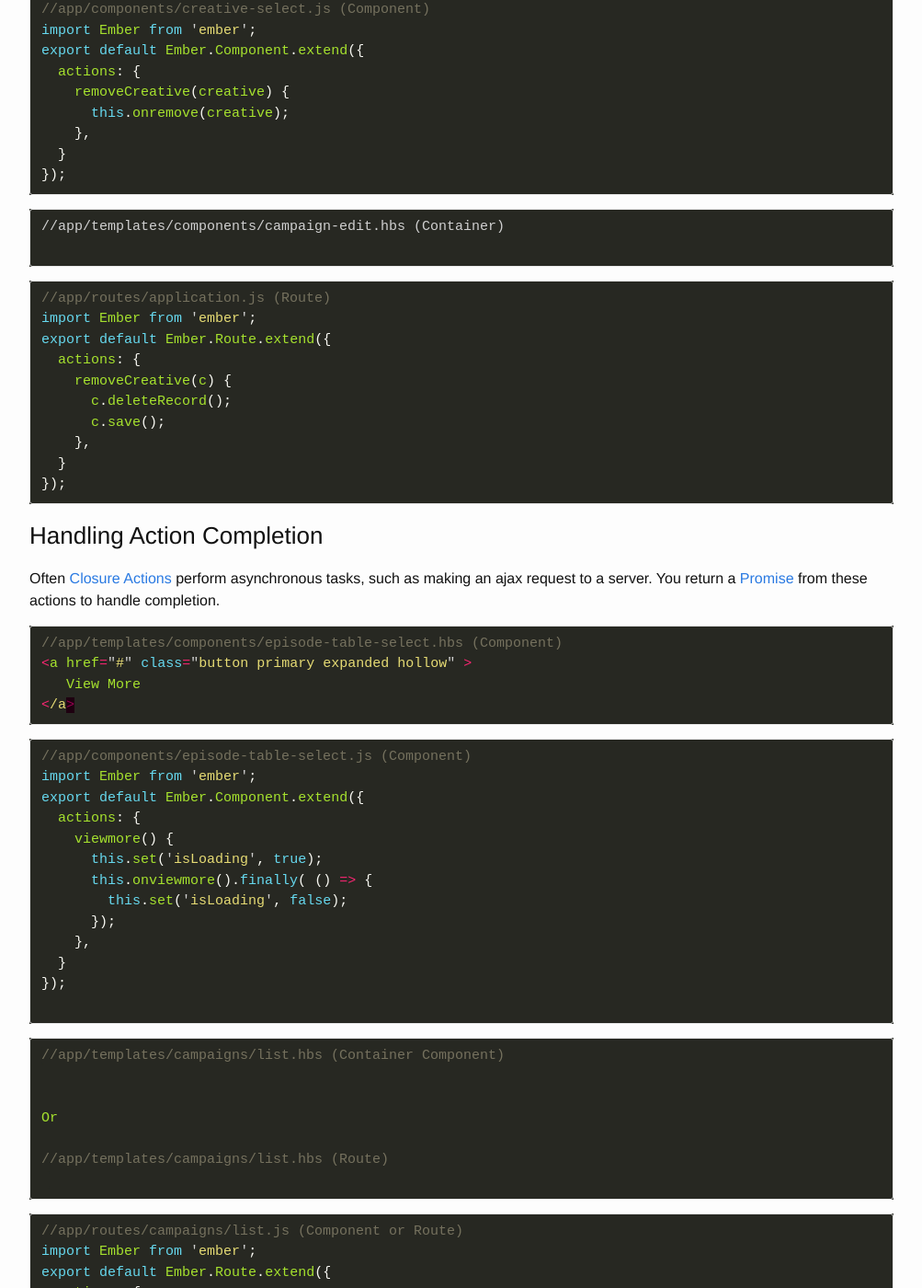
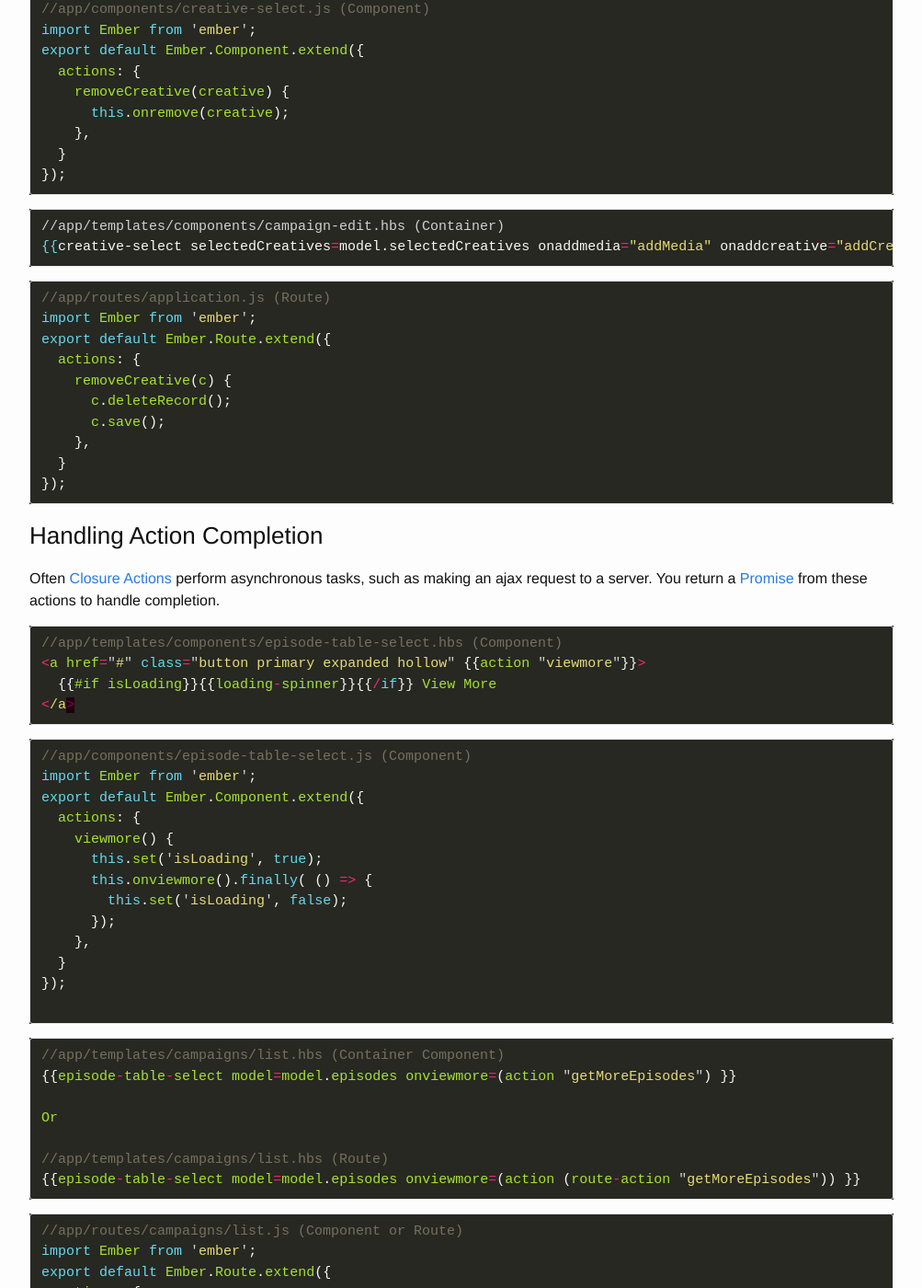
Before and after one commit to touren/touren.github.io, a Jekyll site: the page built from _posts/2016-12-23-Web_App_Architecture_Ember.md, in a window 1280 px wide and 1400 px high, scrolled down 14161 px. Shown: the whole window at 92% size, without its empty margins (138-1141 px from the left). Built offline with Jekyll 4.4.1, drawn with Linux system fonts in a browser that asks for light colours; comment, search, counter and statistics services are not loaded; some of the changed text lies outside the part shown.

Commit message:
Fixed hbs tag ({{}}) disappear.

````diff
--- a/_posts/2016-12-23-Web_App_Architecture_Ember.md
+++ b/_posts/2016-12-23-Web_App_Architecture_Ember.md
@@ -578,7 +578,6 @@ export default Ember.Component.extend({
 //app/templates/components/creative-select.hbs (Component)
 <a href="#" {{action onremove this)}}>Remove Creative</a>
 ```
-{% endraw %}
 
 or
 
@@ -991,3 +990,5 @@ An wrapper to [Foundation for Sites](http://foundation.zurb.com/sites/docs/).
 ### [actions-up-data-sideways](http://forspareparts.github.io/2016/01/24/actions-up-data-sideways/)
 
 ### [Ember Best Practices](https://dockyard.com/blog/categories/best-practices)
+
+{% endraw %}
````
